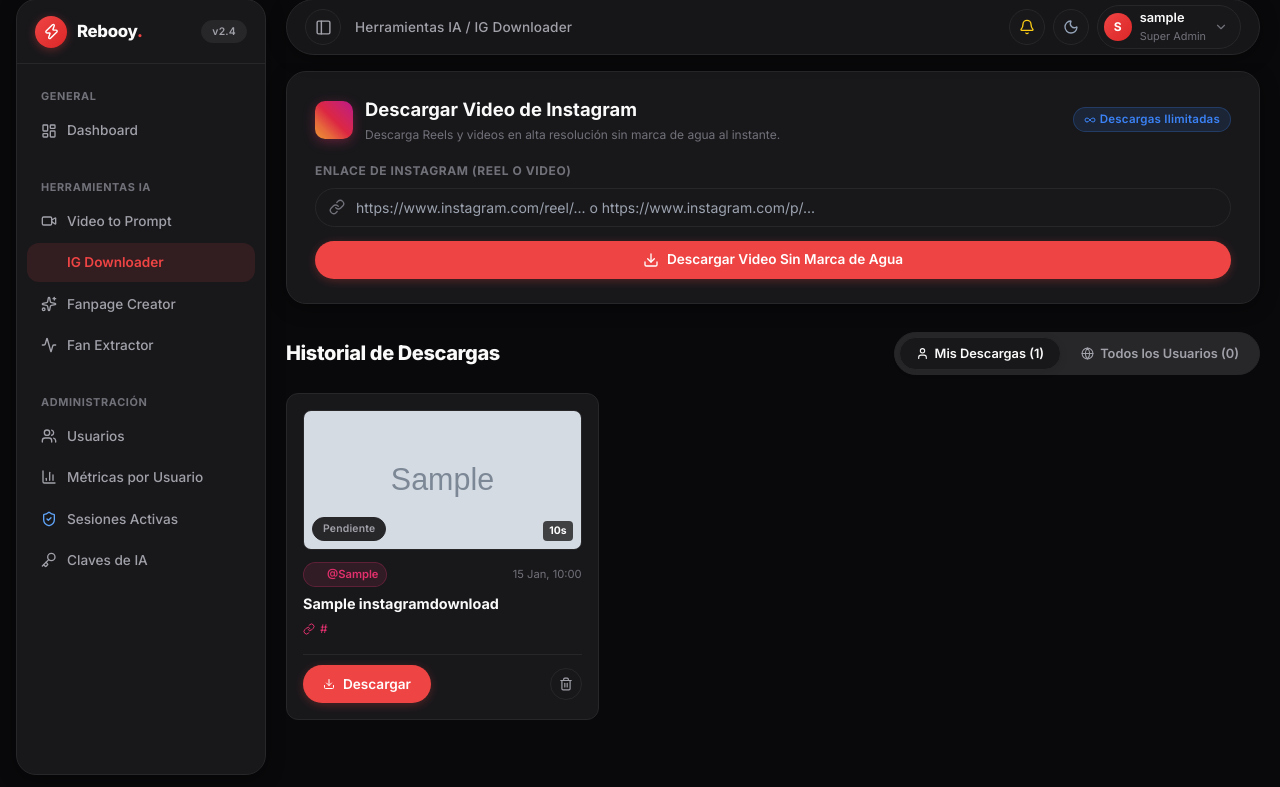
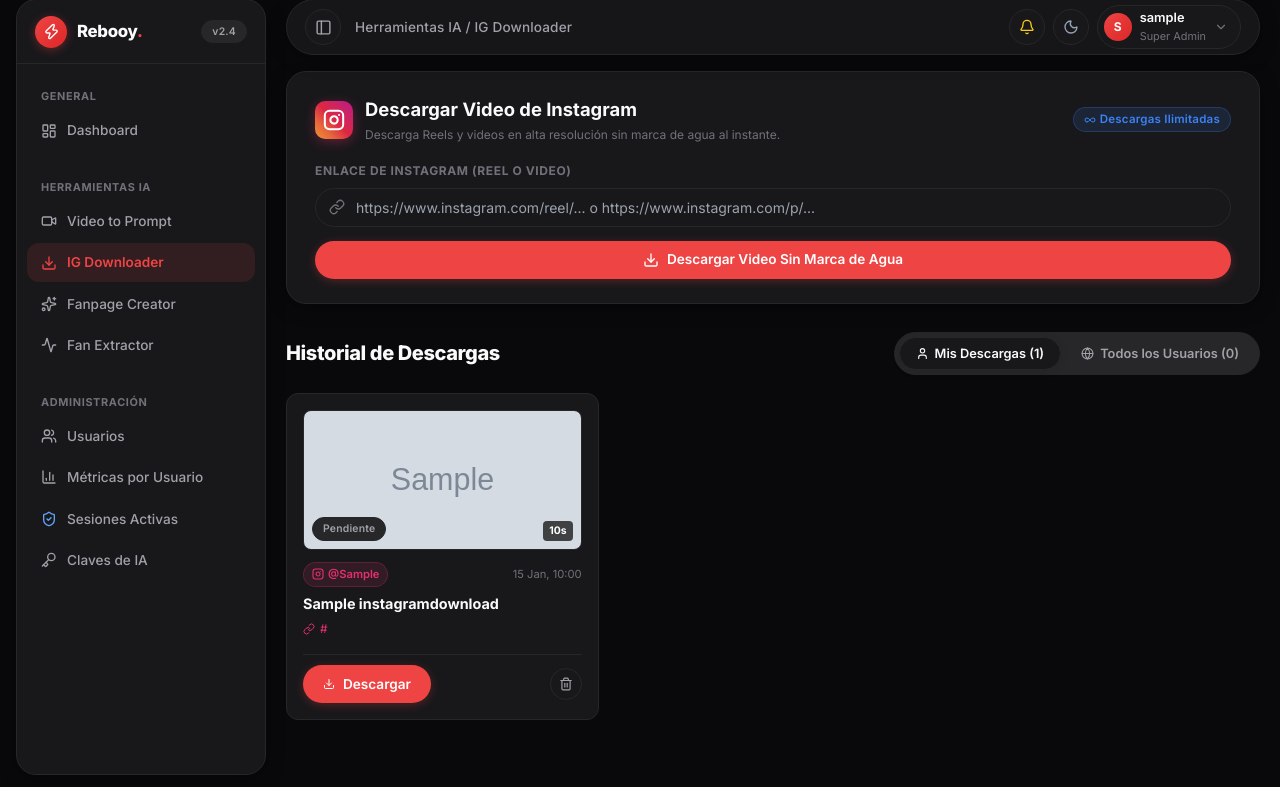
Before and after one commit to estebcast0003/rebooypanel, a Django app: page /ig-downloader/ in a window 1280 px wide. Shown: the part 13-800 px from the top of the page. Run offline with Django 5.2, Linux system fonts and the light colour scheme; a user stored in the database is signed in; tables that the repository leaves empty hold one stand-in row (values such as "Sample post"); grey boxes marked "Sample" are stand-in pictures; some libraries are stand-ins or nearby versions.

Commit message:
style(igdownloader): add download icon in sidebar and instagram svg logo to header

```diff
--- a/templates/igdownloader/index.html
+++ b/templates/igdownloader/index.html
@@ -79,8 +79,12 @@
     <div class="shadcn-card" style="padding:24px 28px;">
         <div style="display:flex; justify-content:space-between; align-items:center; margin-bottom:18px; flex-wrap:wrap; gap:12px;">
             <div style="display:flex; align-items:center; gap:12px;">
-                <div style="width:38px; height:38px; border-radius:10px; background:linear-gradient(45deg, #f09433, #e6683c, #dc2743, #cc2366, #bc1888); display:flex; align-items:center; justify-content:center; color:#ffffff; box-shadow:0 3px 12px rgba(225,48,108,0.35);">
-                    <i data-lucide="instagram" style="width:20px; height:20px;"></i>
+                <div style="width:38px; height:38px; border-radius:10px; background:linear-gradient(45deg, #f09433, #e6683c, #dc2743, #cc2366, #bc1888); display:flex; align-items:center; justify-content:center; color:#ffffff; box-shadow:0 3px 12px rgba(225,48,108,0.35); flex-shrink:0;">
+                    <svg xmlns="http://www.w3.org/2000/svg" width="22" height="22" viewBox="0 0 24 24" fill="none" stroke="#ffffff" stroke-width="2.2" stroke-linecap="round" stroke-linejoin="round">
+                        <rect width="20" height="20" x="2" y="2" rx="5" ry="5"></rect>
+                        <path d="M16 11.37A4 4 0 1 1 12.63 8 4 4 0 0 1 16 11.37z"></path>
+                        <line x1="17.5" x2="17.51" y1="6.5" y2="6.5"></line>
+                    </svg>
                 </div>
                 <div>
                     <h2 style="font-size:1.15rem; font-weight:700; color:var(--text-primary); margin:0;">
@@ -190,7 +194,7 @@
                         <!-- Info -->
                         <div style="display:flex; align-items:center; justify-content:space-between; margin-bottom:4px;">
                             <span class="ig-badge">
-                                <i data-lucide="instagram" style="width:11px; height:11px;"></i>
+                                <svg xmlns="http://www.w3.org/2000/svg" width="12" height="12" viewBox="0 0 24 24" fill="none" stroke="currentColor" stroke-width="2.2" stroke-linecap="round" stroke-linejoin="round" style="flex-shrink:0;"><rect width="20" height="20" x="2" y="2" rx="5" ry="5"></rect><path d="M16 11.37A4 4 0 1 1 12.63 8 4 4 0 0 1 16 11.37z"></path><line x1="17.5" x2="17.51" y1="6.5" y2="6.5"></line></svg>
                                 @{{ item.uploader|default:'instagram' }}
                             </span>
                             <span style="font-size:0.7rem; color:var(--text-muted);">{{ item.created_at|date:"d M, H:i" }}</span>
@@ -261,7 +265,7 @@
                         <!-- Info -->
                         <div style="display:flex; align-items:center; justify-content:space-between; margin-bottom:4px;">
                             <span class="ig-badge">
-                                <i data-lucide="instagram" style="width:11px; height:11px;"></i>
+                                <svg xmlns="http://www.w3.org/2000/svg" width="12" height="12" viewBox="0 0 24 24" fill="none" stroke="currentColor" stroke-width="2.2" stroke-linecap="round" stroke-linejoin="round" style="flex-shrink:0;"><rect width="20" height="20" x="2" y="2" rx="5" ry="5"></rect><path d="M16 11.37A4 4 0 1 1 12.63 8 4 4 0 0 1 16 11.37z"></path><line x1="17.5" x2="17.51" y1="6.5" y2="6.5"></line></svg>
                                 @{{ item.uploader|default:'instagram' }}
                             </span>
                             <span style="font-size:0.7rem; color:var(--text-muted);">{{ item.created_at|date:"d M, H:i" }}</span>
@@ -304,7 +308,7 @@
         <div style="padding:18px 24px; border-bottom:1px solid var(--border-subtle); display:flex; justify-content:space-between; align-items:center; flex-shrink:0;">
             <div style="display:flex; align-items:center; gap:12px;">
                 <div style="width:36px; height:36px; border-radius:9999px; background:rgba(225,48,108,0.12); border:1px solid rgba(225,48,108,0.25); display:flex; align-items:center; justify-content:center; color:#e1306c;">
-                    <i data-lucide="instagram" style="width:18px; height:18px;"></i>
+                    <svg xmlns="http://www.w3.org/2000/svg" width="18" height="18" viewBox="0 0 24 24" fill="none" stroke="#e1306c" stroke-width="2.2" stroke-linecap="round" stroke-linejoin="round" style="flex-shrink:0;"><rect width="20" height="20" x="2" y="2" rx="5" ry="5"></rect><path d="M16 11.37A4 4 0 1 1 12.63 8 4 4 0 0 1 16 11.37z"></path><line x1="17.5" x2="17.51" y1="6.5" y2="6.5"></line></svg>
                 </div>
                 <div>
                     <h3 id="modalTitle" style="font-size:1.1rem; font-weight:700; color:var(--text-primary); margin:0;">Reel de Instagram</h3>
@@ -330,7 +334,7 @@
                 </div>
                 <div style="position:absolute; bottom:12px; left:12px;">
                     <span id="modalUploader" class="ig-badge" style="font-size:0.78rem; padding:4px 10px;">
-                        <i data-lucide="instagram" style="width:13px; height:13px;"></i>
+                        <svg xmlns="http://www.w3.org/2000/svg" width="12" height="12" viewBox="0 0 24 24" fill="none" stroke="currentColor" stroke-width="2.2" stroke-linecap="round" stroke-linejoin="round" style="flex-shrink:0;"><rect width="20" height="20" x="2" y="2" rx="5" ry="5"></rect><path d="M16 11.37A4 4 0 1 1 12.63 8 4 4 0 0 1 16 11.37z"></path><line x1="17.5" x2="17.51" y1="6.5" y2="6.5"></line></svg>
                         @uploader
                     </span>
                 </div>
@@ -497,7 +501,7 @@ function insertCardIntoGrid(data) {
             </div>
             <div style="display:flex; align-items:center; justify-content:space-between; margin-bottom:4px;">
                 <span class="ig-badge">
-                    <i data-lucide="instagram" style="width:11px; height:11px;"></i>
+                    <svg xmlns="http://www.w3.org/2000/svg" width="12" height="12" viewBox="0 0 24 24" fill="none" stroke="currentColor" stroke-width="2.2" stroke-linecap="round" stroke-linejoin="round" style="flex-shrink:0;"><rect width="20" height="20" x="2" y="2" rx="5" ry="5"></rect><path d="M16 11.37A4 4 0 1 1 12.63 8 4 4 0 0 1 16 11.37z"></path><line x1="17.5" x2="17.51" y1="6.5" y2="6.5"></line></svg>
                     @${data.uploader || 'instagram'}
                 </span>
                 <span style="font-size:0.7rem; color:var(--text-muted);">${data.created_at}</span>
@@ -534,7 +538,7 @@ async function openIgModal(id) {
         currentModalUrl = data.instagram_url;
         document.getElementById('modalTitle').innerText = data.title || 'Reel de Instagram';
         document.getElementById('modalDate').innerText = data.created_at;
-        document.getElementById('modalUploader').innerHTML = `<i data-lucide="instagram" style="width:13px; height:13px;"></i> @${data.uploader}`;
+        document.getElementById('modalUploader').innerHTML = `<svg xmlns="http://www.w3.org/2000/svg" width="12" height="12" viewBox="0 0 24 24" fill="none" stroke="currentColor" stroke-width="2.2" stroke-linecap="round" stroke-linejoin="round" style="flex-shrink:0;"><rect width="20" height="20" x="2" y="2" rx="5" ry="5"></rect><path d="M16 11.37A4 4 0 1 1 12.63 8 4 4 0 0 1 16 11.37z"></path><line x1="17.5" x2="17.51" y1="6.5" y2="6.5"></line></svg> @${data.uploader}`;
         document.getElementById('modalDescription').innerText = data.title || 'Sin descripción adicional disponible.';
         document.getElementById('modalDownloadBtn').href = data.download_url;
         document.getElementById('modalIgLink').href = data.instagram_url;
--- a/templates/panel_admin/user_form.html
+++ b/templates/panel_admin/user_form.html
@@ -211,7 +211,7 @@
                             <label class="perm-row" for="id_can_view_ig_downloader">
                                 <div style="display:flex; align-items:center; gap:10px;">
                                     <div style="width:30px; height:30px; border-radius:9999px; background:rgba(236,72,153,0.12); display:flex; align-items:center; justify-content:center; color:#ec4899;">
-                                        <i data-lucide="instagram" style="width:15px; height:15px;"></i>
+                                        <svg xmlns="http://www.w3.org/2000/svg" width="15" height="15" viewBox="0 0 24 24" fill="none" stroke="currentColor" stroke-width="2.2" stroke-linecap="round" stroke-linejoin="round"><rect width="20" height="20" x="2" y="2" rx="5" ry="5"></rect><path d="M16 11.37A4 4 0 1 1 12.63 8 4 4 0 0 1 16 11.37z"></path><line x1="17.5" x2="17.51" y1="6.5" y2="6.5"></line></svg>
                                     </div>
                                     <div>
                                         <div style="font-size:0.85rem; font-weight:600; color:var(--text-primary);">IG Downloader</div>
--- a/templates/panel_base.html
+++ b/templates/panel_base.html
@@ -765,7 +765,7 @@
             {% if user.role == 'superadmin' or user.can_view_ig_downloader %}
             <a href="{% url 'igdownloader:index' %}"
                class="nav-link {% if '/ig-downloader/' in request.path %}active{% endif %}">
-                <i data-lucide="instagram"></i>
+                <i data-lucide="download"></i>
                 IG Downloader
             </a>
             {% endif %}
```
